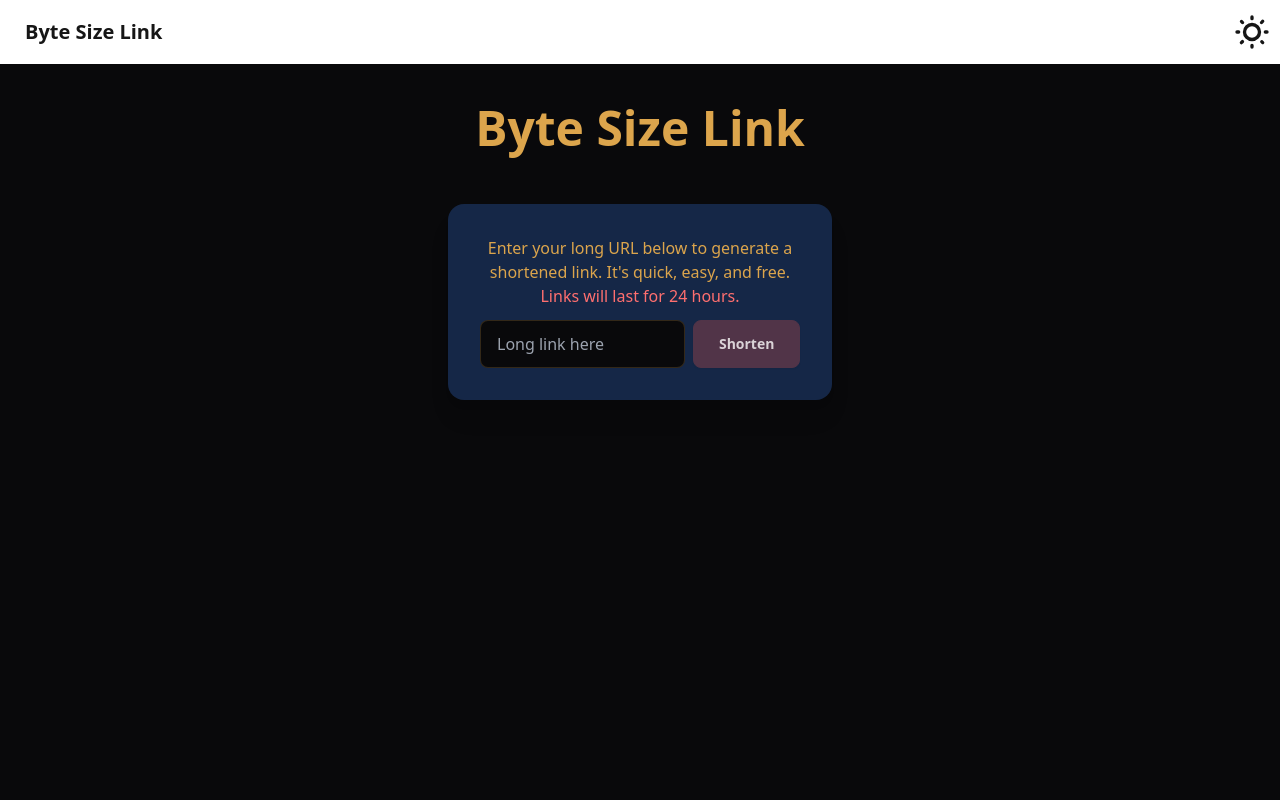
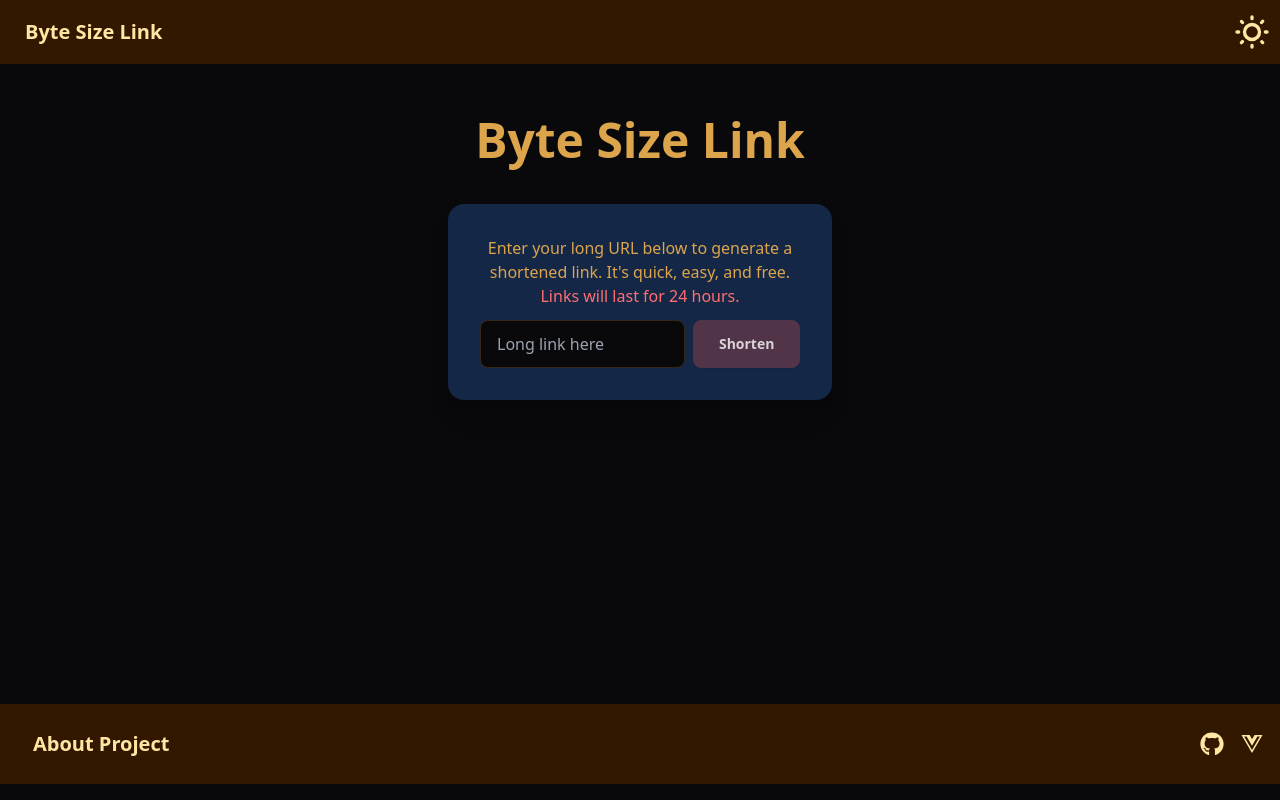
Before and after one commit to Hulmee/bytesize-link-V1.5, a Vue app: page / in a window 1280 px wide. Built offline with nearby package versions, Linux system fonts and the light colour scheme; no server answers.

Commit message:
added About section and  Footer, refactored the Nav/heeader into a component

```diff
--- a/src/App.vue
+++ b/src/App.vue
@@ -1,41 +1,15 @@
-npm<template>
-
-  <div class="navbar bg-primary text-primary-content">
-    <div class="flex-1">
-      <a class="btn btn-ghost text-xl">Byte Size Link</a>
-    </div>
-    <div class="flex-none">
-      <label class="swap swap-rotate">
-
-        <!-- this hidden checkbox controls the state -->
-        <input type="checkbox" class="theme-controller" value="retro" />
-
-        <!-- sun icon -->
-        <svg class="swap-off fill-current w-10 h-10" xmlns="http://www.w3.org/2000/svg" viewBox="0 0 24 24">
-          <path
-            d="M5.64,17l-.71.71a1,1,0,0,0,0,1.41,1,1,0,0,0,1.41,0l.71-.71A1,1,0,0,0,5.64,17ZM5,12a1,1,0,0,0-1-1H3a1,1,0,0,0,0,2H4A1,1,0,0,0,5,12Zm7-7a1,1,0,0,0,1-1V3a1,1,0,0,0-2,0V4A1,1,0,0,0,12,5ZM5.64,7.05a1,1,0,0,0,.7.29,1,1,0,0,0,.71-.29,1,1,0,0,0,0-1.41l-.71-.71A1,1,0,0,0,4.93,6.34Zm12,.29a1,1,0,0,0,.7-.29l.71-.71a1,1,0,1,0-1.41-1.41L17,5.64a1,1,0,0,0,0,1.41A1,1,0,0,0,17.66,7.34ZM21,11H20a1,1,0,0,0,0,2h1a1,1,0,0,0,0-2Zm-9,8a1,1,0,0,0-1,1v1a1,1,0,0,0,2,0V20A1,1,0,0,0,12,19ZM18.36,17A1,1,0,0,0,17,18.36l.71.71a1,1,0,0,0,1.41,0,1,1,0,0,0,0-1.41ZM12,6.5A5.5,5.5,0,1,0,17.5,12,5.51,5.51,0,0,0,12,6.5Zm0,9A3.5,3.5,0,1,1,15.5,12,3.5,3.5,0,0,1,12,15.5Z" />
-        </svg>
-
-        <!-- moon icon -->
-        <svg class="swap-on fill-current w-10 h-10" xmlns="http://www.w3.org/2000/svg" viewBox="0 0 24 24">
-          <path
-            d="M21.64,13a1,1,0,0,0-1.05-.14,8.05,8.05,0,0,1-3.37.73A8.15,8.15,0,0,1,9.08,5.49a8.59,8.59,0,0,1,.25-2A1,1,0,0,0,8,2.36,10.14,10.14,0,1,0,22,14.05,1,1,0,0,0,21.64,13Zm-9.5,6.69A8.14,8.14,0,0,1,7.08,5.22v.27A10.15,10.15,0,0,0,17.22,15.63a9.79,9.79,0,0,0,2.1-.22A8.11,8.11,0,0,1,12.14,19.73Z" />
-        </svg>
-
-      </label>
-    </div>
-  </div>
+<template>
+<Nav/>
   <main class="w-screen ">
-    <Hero />
-    <!-- <Card /> -->
     <RouterView />
   </main>
+ <Footer/>
 </template>
 
 <script setup>
   import { RouterLink, RouterView } from 'vue-router'
-  import Hero from './components/Hero.vue';
-  // import Card from './components/Card.vue';
+import Nav from './components/Nav.vue'
+import Footer from './components/Footer.vue';
 
 
 </script>
@@ -45,7 +19,7 @@ npm<template>
 
   /* flex flex-col justify-center items-center */
   main {
-    height: 90%;
+    height: 80%;
     /* width: 100%; */
     display: flex;
     justify-content: flex-start;
--- /dev/null
+++ b/src/components/Footer.vue
@@ -0,0 +1,33 @@
+<template>
+    <footer class="footer items-center p-4 bg-neutral text-neutral-content">
+        <aside class="items-center grid-flow-col">
+            <RouterLink to="/about" class="btn btn-ghost text-xl">About Project</RouterLink>
+
+            <!-- <router-link>Copyright © 2024 - All right reserved</router-link> -->
+        </aside>
+        <nav class="grid-flow-col gap-4 md:place-self-center md:justify-self-end">
+            <a href="https://github.com/Hulmee/bytesize-link-V1.5" target="_blank">
+
+                <svg xmlns="http://www.w3.org/2000/svg" viewBox="0 0 496 512" width="24" height="24"
+                    class="fill-current">
+                    <path
+                        d="M165.9 397.4c0 2-2.3 3.6-5.2 3.6-3.3 .3-5.6-1.3-5.6-3.6 0-2 2.3-3.6 5.2-3.6 3-.3 5.6 1.3 5.6 3.6zm-31.1-4.5c-.7 2 1.3 4.3 4.3 4.9 2.6 1 5.6 0 6.2-2s-1.3-4.3-4.3-5.2c-2.6-.7-5.5 .3-6.2 2.3zm44.2-1.7c-2.9 .7-4.9 2.6-4.6 4.9 .3 2 2.9 3.3 5.9 2.6 2.9-.7 4.9-2.6 4.6-4.6-.3-1.9-3-3.2-5.9-2.9zM244.8 8C106.1 8 0 113.3 0 252c0 110.9 69.8 205.8 169.5 239.2 12.8 2.3 17.3-5.6 17.3-12.1 0-6.2-.3-40.4-.3-61.4 0 0-70 15-84.7-29.8 0 0-11.4-29.1-27.8-36.6 0 0-22.9-15.7 1.6-15.4 0 0 24.9 2 38.6 25.8 21.9 38.6 58.6 27.5 72.9 20.9 2.3-16 8.8-27.1 16-33.7-55.9-6.2-112.3-14.3-112.3-110.5 0-27.5 7.6-41.3 23.6-58.9-2.6-6.5-11.1-33.3 2.6-67.9 20.9-6.5 69 27 69 27 20-5.6 41.5-8.5 62.8-8.5s42.8 2.9 62.8 8.5c0 0 48.1-33.6 69-27 13.7 34.7 5.2 61.4 2.6 67.9 16 17.7 25.8 31.5 25.8 58.9 0 96.5-58.9 104.2-114.8 110.5 9.2 7.9 17 22.9 17 46.4 0 33.7-.3 75.4-.3 83.6 0 6.5 4.6 14.4 17.3 12.1C428.2 457.8 496 362.9 496 252 496 113.3 383.5 8 244.8 8zM97.2 352.9c-1.3 1-1 3.3 .7 5.2 1.6 1.6 3.9 2.3 5.2 1 1.3-1 1-3.3-.7-5.2-1.6-1.6-3.9-2.3-5.2-1zm-10.8-8.1c-.7 1.3 .3 2.9 2.3 3.9 1.6 1 3.6 .7 4.3-.7 .7-1.3-.3-2.9-2.3-3.9-2-.6-3.6-.3-4.3 .7zm32.4 35.6c-1.6 1.3-1 4.3 1.3 6.2 2.3 2.3 5.2 2.6 6.5 1 1.3-1.3 .7-4.3-1.3-6.2-2.2-2.3-5.2-2.6-6.5-1zm-11.4-14.7c-1.6 1-1.6 3.6 0 5.9 1.6 2.3 4.3 3.3 5.6 2.3 1.6-1.3 1.6-3.9 0-6.2-1.4-2.3-4-3.3-5.6-2z" />
+                </svg>
+            </a>
+            <a href="https://vuejs.org/" target="_blank">
+                <svg xmlns="http://www.w3.org/2000/svg" width="24" height="24" viewBox="0 0 448 512"
+                    class="fill-current">
+                    <path
+                        d="M356.9 64.3H280l-56 88.6-48-88.6H0L224 448 448 64.3h-91.1zm-301.2 32h53.8L224 294.5 338.4 96.3h53.8L224 384.5 55.7 96.3z" />
+                </svg> </a>
+        </nav>
+    </footer>
+</template>
+
+<script setup>
+    //
+</script>
+
+<style scoped>
+    /*  */
+</style>
--- a/src/components/Hero.vue
+++ b/src/components/Hero.vue
@@ -2,16 +2,19 @@
     <div class="hero my-6">
         <div class="hero-content text-center">
             <div class="max-w-md">
-                <h1 class="text-5xl font-bold">Byte Size Link</h1>
+                <h1 class="text-5xl font-bold">
+                    <slot>
+                    </slot>
+                </h1>
             </div>
         </div>
     </div>
 </template>
 
 <script setup>
-//
+    //
 </script>
 
 <style scoped>
-/*  */
+    /*  */
 </style>
--- /dev/null
+++ b/src/components/Nav.vue
@@ -0,0 +1,35 @@
+<template>
+    <div class="navbar bg-neutral text-neutral-content">
+        <div class="flex-1">
+            <RouterLink to="/" class="btn btn-ghost text-xl">Byte Size Link</RouterLink>
+        </div>
+        <div class="flex-none">
+            <label class="swap swap-rotate">
+
+                <!-- this hidden checkbox controls the state -->
+                <input type="checkbox" class="theme-controller" value="retro" />
+
+                <!-- sun icon -->
+                <svg class="swap-off fill-current w-10 h-10" xmlns="http://www.w3.org/2000/svg" viewBox="0 0 24 24">
+                    <path
+                        d="M5.64,17l-.71.71a1,1,0,0,0,0,1.41,1,1,0,0,0,1.41,0l.71-.71A1,1,0,0,0,5.64,17ZM5,12a1,1,0,0,0-1-1H3a1,1,0,0,0,0,2H4A1,1,0,0,0,5,12Zm7-7a1,1,0,0,0,1-1V3a1,1,0,0,0-2,0V4A1,1,0,0,0,12,5ZM5.64,7.05a1,1,0,0,0,.7.29,1,1,0,0,0,.71-.29,1,1,0,0,0,0-1.41l-.71-.71A1,1,0,0,0,4.93,6.34Zm12,.29a1,1,0,0,0,.7-.29l.71-.71a1,1,0,1,0-1.41-1.41L17,5.64a1,1,0,0,0,0,1.41A1,1,0,0,0,17.66,7.34ZM21,11H20a1,1,0,0,0,0,2h1a1,1,0,0,0,0-2Zm-9,8a1,1,0,0,0-1,1v1a1,1,0,0,0,2,0V20A1,1,0,0,0,12,19ZM18.36,17A1,1,0,0,0,17,18.36l.71.71a1,1,0,0,0,1.41,0,1,1,0,0,0,0-1.41ZM12,6.5A5.5,5.5,0,1,0,17.5,12,5.51,5.51,0,0,0,12,6.5Zm0,9A3.5,3.5,0,1,1,15.5,12,3.5,3.5,0,0,1,12,15.5Z" />
+                </svg>
+
+                <!-- moon icon -->
+                <svg class="swap-on fill-current w-10 h-10" xmlns="http://www.w3.org/2000/svg" viewBox="0 0 24 24">
+                    <path
+                        d="M21.64,13a1,1,0,0,0-1.05-.14,8.05,8.05,0,0,1-3.37.73A8.15,8.15,0,0,1,9.08,5.49a8.59,8.59,0,0,1,.25-2A1,1,0,0,0,8,2.36,10.14,10.14,0,1,0,22,14.05,1,1,0,0,0,21.64,13Zm-9.5,6.69A8.14,8.14,0,0,1,7.08,5.22v.27A10.15,10.15,0,0,0,17.22,15.63a9.79,9.79,0,0,0,2.1-.22A8.11,8.11,0,0,1,12.14,19.73Z" />
+                </svg>
+
+            </label>
+        </div>
+    </div>
+</template>
+
+<script setup>
+    //
+</script>
+
+<style scoped>
+    /*  */
+</style>
--- a/src/router/index.js
+++ b/src/router/index.js
@@ -1,6 +1,7 @@
 import { createRouter, createWebHistory } from "vue-router";
 import HomeView from "@/views/HomeView.vue";
 import Redirect from "@/views/RedirectView.vue";
+import About from "@/views/AboutView.vue";
 
 const router = createRouter({
   history: createWebHistory(import.meta.env.BASE_URL),
@@ -9,6 +10,12 @@ const router = createRouter({
       path: "/",
       name: "Home",
       component: HomeView,
+    },
+    {
+      path: "/about",
+      name: "About",
+      component: About,
+      // props: true
     },
     {
       path: "/:slug",
--- /dev/null
+++ b/src/views/AboutView.vue
@@ -0,0 +1,49 @@
+<template>
+    <div class="flex flex-col justify-center items-center   ">
+        <Hero>About</Hero>
+        <div class="join join-vertical text-center w-3/4">
+            <div class="collapse collapse-arrow join-item border border-base-300 bg-secondary">
+                <input type="radio" name="my-accordion-4" checked="checked" />
+                <div class="collapse-title text-xl font-medium">
+                    Our Project
+                </div>
+                <div class="collapse-content text-left text-accent-content">
+                    <p>Welcome to my project, where I've been exploring the world of link shortening. In V1, I went old
+                        school with custom CSS/SCSS. But in V1.5, I discovered the DaisyUI component library for
+                        Tailwind CSS and took things to the next level.</p>
+                </div>
+            </div>
+            <div class="collapse collapse-arrow join-item border border-base-300 bg-secondary">
+                <input type="radio" name="my-accordion-4" />
+                <div class="collapse-title text-xl font-medium">
+                    Our Approach:
+                </div>
+                <div class="collapse-content text-left text-accent-content">
+                    <p>In a sea of link shorteners, I wanted to keep things simple. No complex backend here just Vue.js
+                        and Supabase handling the heavy lifting. By focusing on frontend logic and leveraging Supabase
+                        for storage, we've created a lightweight, efficient solution.</p>
+                </div>
+            </div>
+            <div class="collapse collapse-arrow join-item border border-base-300 bg-secondary">
+                <input type="radio" name="my-accordion-4" />
+                <div class="collapse-title text-xl font-medium">
+                    Meet the Developer:
+                </div>
+                <div class="collapse-content text-left text-accent-content">
+                    <p>I'm Ellery Hulme, the developer behind this project. With a passion for code and
+                        user-friendly design, I'm committed to crafting solutions that make a difference.
+
+                    </p>
+                </div>
+            </div>
+        </div>
+    </div>
+</template>
+
+<script setup>
+    import Hero from '../components/Hero.vue';
+</script>
+
+<style scoped>
+    /*  */
+</style>
--- a/src/views/HomeView.vue
+++ b/src/views/HomeView.vue
@@ -1,6 +1,8 @@
 <template>
     <section class="w-screen pt-3">
-
+        <Hero>
+            Byte Size Link
+        </Hero>
         <Shorten @change="e => { handleChange(e) }" />
         <div v-if="link.id" class="w-96 mt-10">
             <div class="mockup-browser border bg-base-300">
@@ -12,7 +14,7 @@
                     <div class="flex  m-1">
 
                         <p class="mx-1"> <span>{{ baseURL }}</span><span>{{ link.id }}</span></p>
-                        <kbd class="kbd kbd-sm mx-1">Copy</kbd>
+                        <kbd @click="handleCopy" class="kbd kbd-sm mx-1">Copy</kbd>
                     </div>
                     <small>created: <span>{{ link.created_at }}</span></small>
                 </div>
@@ -27,6 +29,7 @@
     import { supabase } from '@/lib/supabaseClient'
 
     import Shorten from "../components/Shorten.vue"
+    import Hero from '../components/Hero.vue';
 
     const link = ref([]),
         msg = ref(''),
@@ -63,14 +66,14 @@
         handleChange = (lLink) => {
             getLinks(lLink)
             // alert('short clicked ' + lLink)
+        },
+    handleCopy = () => {
+        if (shortURL.value) {
+
+            alert(`url ${shortURL.value} has been coppied`)
+            navigator.clipboard.writeText(shortURL.value);
         }
-    // handleCopy = () => {
-    //     if (shortURL.value) {
-
-    //         alert(`url ${shortURL.value} has been coppied`)
-    //         navigator.clipboard.writeText(shortURL.value);
-    //     }
-    // }
+    }
 </script>
 
 <style scoped>
--- a/src/views/RedirectView.vue
+++ b/src/views/RedirectView.vue
@@ -1,14 +1,11 @@
 <template>
-    <!-- <h1>Redirect Page</h1> -->
-    <div class="stats bg-accent  shadow">
-
+    <Hero>Redirect Page</Hero>
+    <span v-if="!msg" class="loading loading-dots loading-lg text-primary mt-2"></span>
+    <div v-else class="stats bg-accent  shadow">
         <div class="stat place-items-center">
-            <div class="stat-value">Redirect Page</div>
-            <div class="stat-title">{{ msg }}</div>
-            <!-- <div class="stat-value">{{ msg }}</div> -->
-            <!-- <div class="stat-desc">{{ shortLink }}</div> -->
-            <span class="loading loading-dots loading-lg text-primary mt-2"></span>
-            <!-- <span class="loading loading-dots loading-lg text-neutral"></span> -->
+            <!-- <div class="stat-value">Redirect Page</div> -->
+            <div class="stat-value">{{ msg }}</div>
+            <!-- <div class="stat-title">{{ msg }}</div> -->
         </div>
     </div>
 </template>
@@ -17,6 +14,7 @@
     import { onMounted, ref, watchEffect } from 'vue'
     import { useRouter, useRoute } from 'vue-router'
     import { supabase } from '@/lib/supabaseClient'
+    import Hero from '../components/Hero.vue';
 
     const router = useRouter(),
         route = useRoute(),
```
